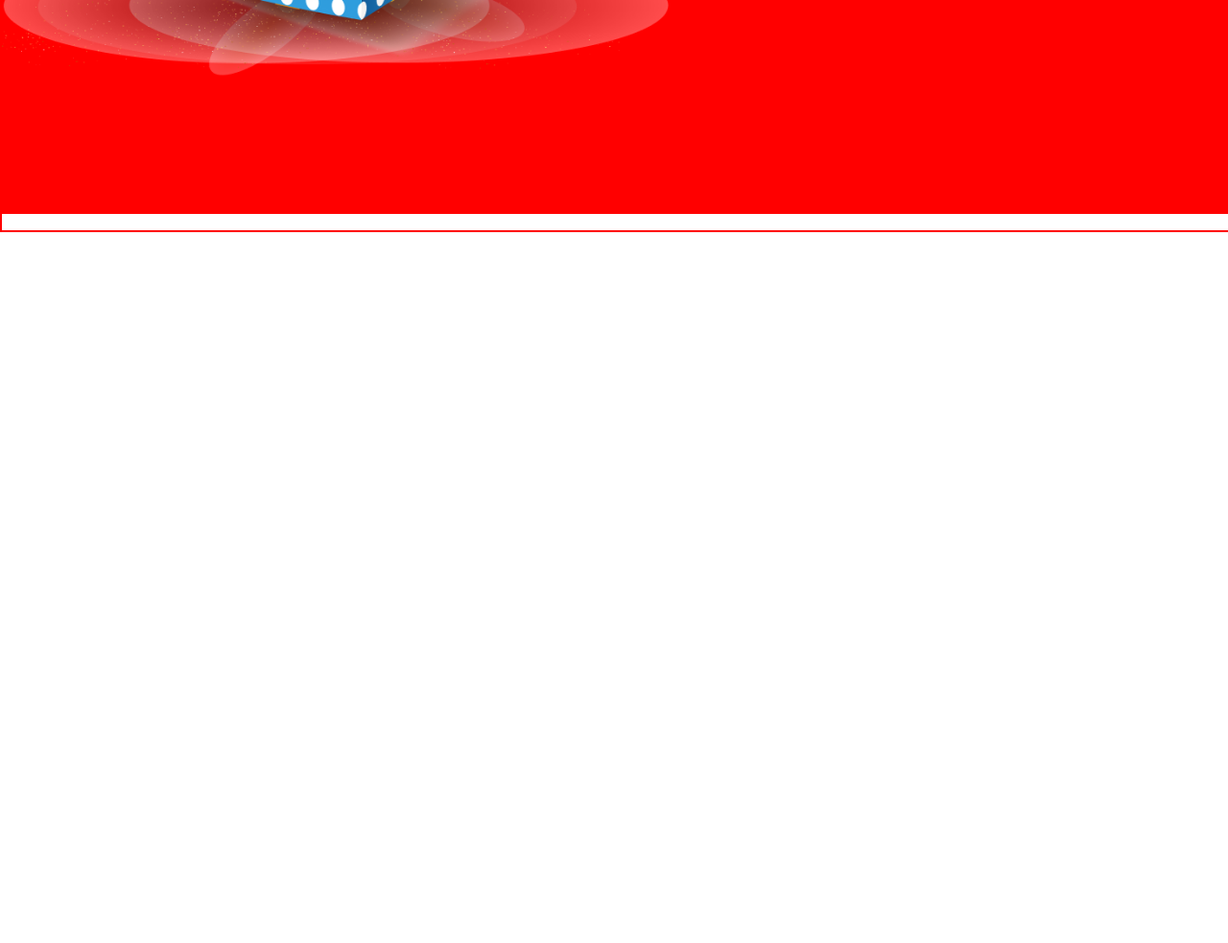
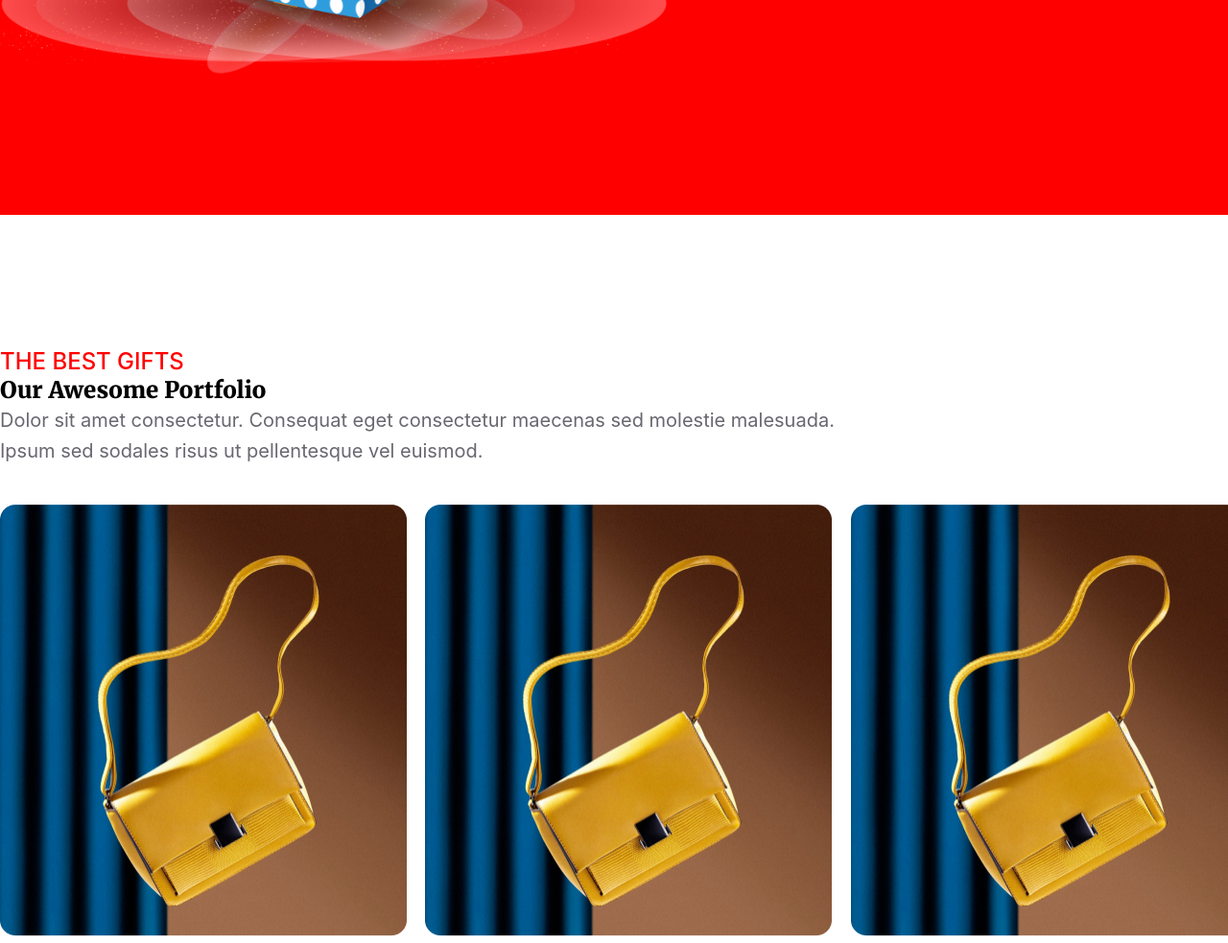
Before and after one commit to mainulimurad/Project-1, a plain HTML site: page index.html in a window 1280 px wide. Shown: the part 3161-4144 px from the top of the page at 96% size. Before the commit the page ends 3403 px from the top, so only its background shows below. Drawn offline with Linux system fonts and the light colour scheme.

Commit message:
added few more changes

```diff
--- a/index.html
+++ b/index.html
@@ -69,6 +69,36 @@
                 </div>
 			</section>
 			<!-- holiday section ends here  -->
+
+            <!-- portfolio section starts here -->
+             <section class="portfolio-container">
+                <div class="portfolio-text-content">
+                    <h5>THE BEST GIFTS</h5>
+                    <h2>Our Awesome Portfolio</h2>
+                    <p>Dolor sit amet consectetur. Consequat eget consectetur maecenas sed molestie malesuada. <br>Ipsum sed sodales risus ut pellentesque vel euismod. </p>
+                </div>
+                <div class="portfolio">
+                    <div class="item">
+                        <img src="./Assets/images/purse.png" alt="">
+                    </div>
+                    <div class="item">
+                        <img src="./Assets/images/purse.png" alt="">
+                    </div>
+                    <div class="item">
+                        <img src="./Assets/images/purse.png" alt="">
+                    </div>
+                    <div class="item">
+                        <img src="./Assets/images/purse.png" alt="">
+                    </div>
+                    <div class="item">
+                        <img src="./Assets/images/purse.png" alt="">
+                    </div>
+                    <div class="item">
+                        <img src="./Assets/images/purse.png" alt="">
+                    </div>
+                </div>
+             </section>
+            <!-- portfolio section ends here -->
 		</main>
 		<footer></footer>
 	</body>
--- a/style/style.css
+++ b/style/style.css
@@ -158,7 +158,6 @@ h1 {
 .holiday-section-container {
 	width: 1320px;
 	height: 987px;
-	border: 2px solid red;
 	margin: 0 auto;
 	position: relative;
 }
@@ -219,10 +218,9 @@ h1 {
 	z-index: 1;
 	display: flex;
 	justify-content: space-between;
-
 }
 
-.girl-container{
+.girl-container {
 	width: 429px;
 	height: 433px;
 	position: relative;
@@ -230,13 +228,62 @@ h1 {
 	top: 5%;
 }
 
-.girl-container img{
 
-}
 
-.discount{
+.discount {
 	position: absolute;
 	bottom: 40%;
 	left: 55%;
 	z-index: 1;
 }
+
+/* portfolio styles  */
+.portfolio-container {
+	width: 1320px;
+	height: 1163px;
+	margin: 0 auto;
+	margin-top: 120px;
+}
+
+.portfolio-text-content h5 {
+	color: rgb(255, 0, 0);
+	font-family: Inter;
+	font-size: 24px;
+	font-weight: 500;
+	line-height: 29px;
+	letter-spacing: 0%;
+	text-align: left;
+}
+
+.portfolio-text-content h2 {
+	font: Merriweather;
+	font-weight: 900;
+	font-size: 48pxpx;
+	text-align: left;
+}
+
+.portfolio-text-content p {
+	color: rgba(7, 2, 17, 0.6);
+	font-family: Inter;
+	font-size: 20px;
+	font-weight: 400;
+	line-height: 32px;
+	letter-spacing: 0%;
+	text-align: left;
+}
+
+.portfolio{
+    margin-top: 40px;
+    display: grid;
+    grid-template-columns: repeat(3, 1fr);
+    gap: 10px;
+}
+.item {
+	width: 424px;
+	height: 450px;
+}
+
+.item img{
+    width: 100%;
+    height: 100%;
+}
```
Also changed, not shown: Assets/images/purse.png (renamed from Assets/images/Rectangle-3.png). Lines whose indentation alone changed are shown as unchanged.
